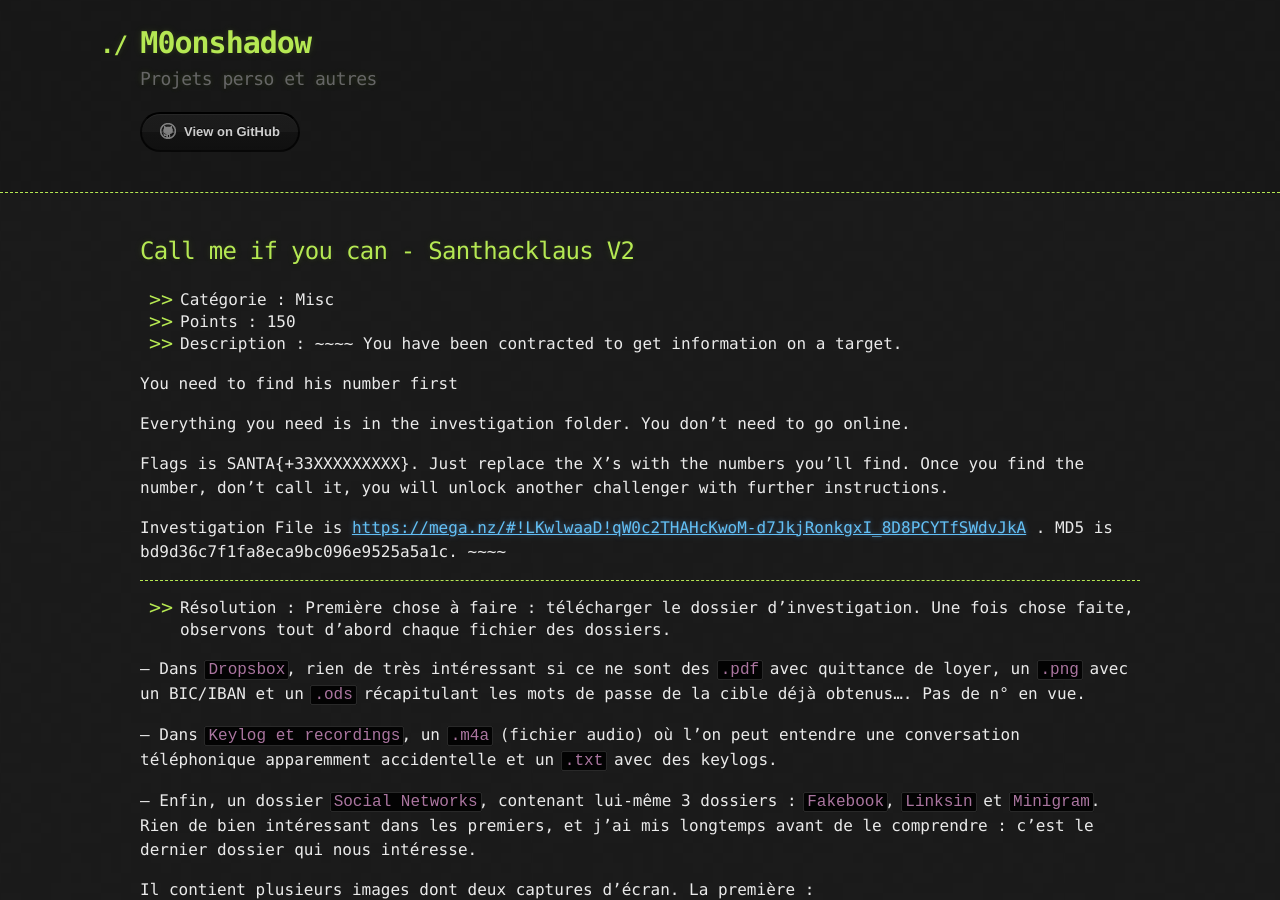
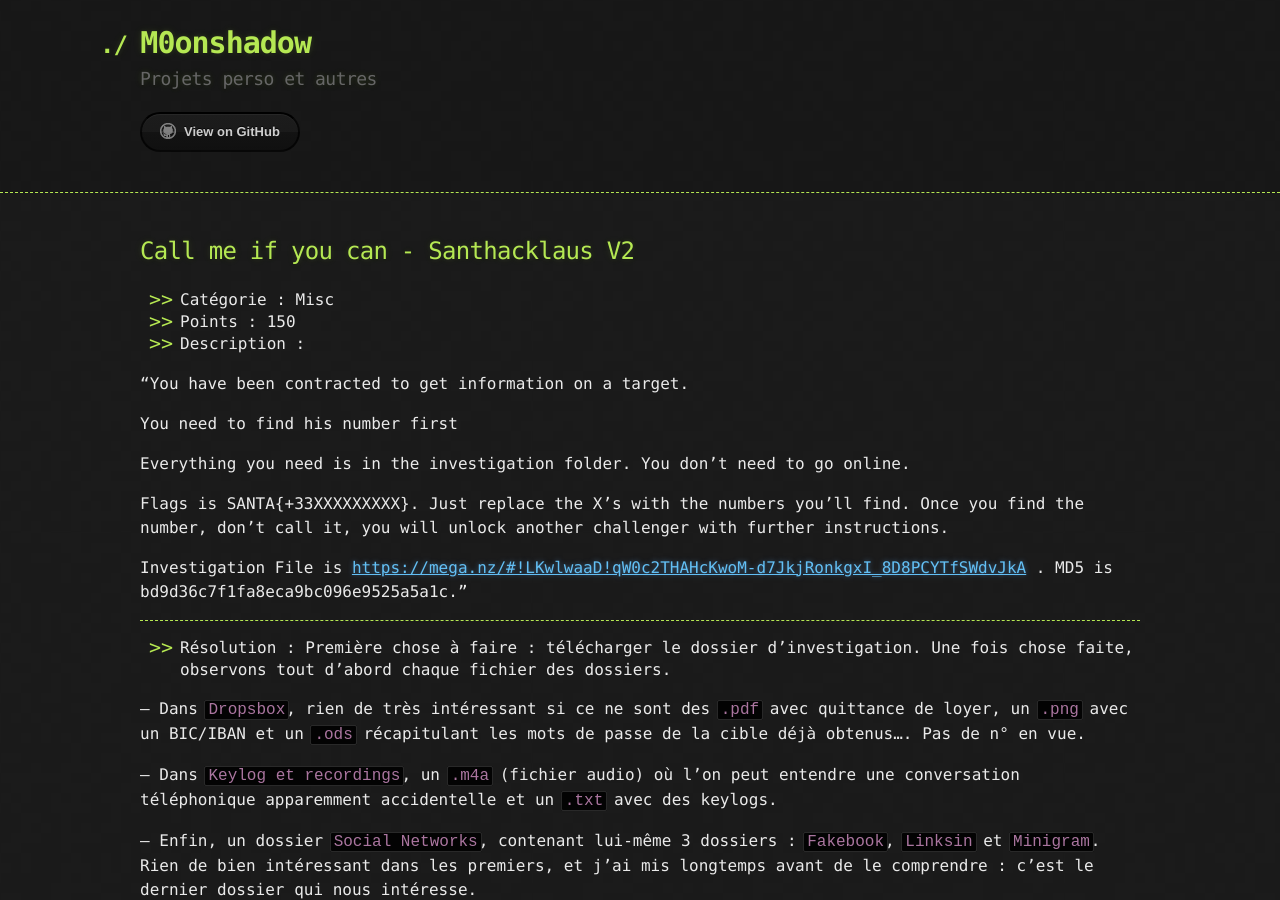
Before and after one commit to M0onshadow/M0onshadow.github.io, a Jekyll site: the page built from ctf/Santhacklaus/callme.md, in a window 1280 px wide and 900 px high. Built offline with Jekyll 4.4.1, drawn with Linux system fonts in a browser that asks for light colours; our own code applies the rules of GitHub Pages for plain Markdown files.

```diff
--- a/ctf/Santhacklaus/callme.md
+++ b/ctf/Santhacklaus/callme.md
@@ -7,8 +7,8 @@ layout: default
 - Catégorie : Misc
 - Points : 150
 - Description :
-~~~~
-You have been contracted to get information on a target.
+
+“You have been contracted to get information on a target.
 
 You need to find his number first
 
@@ -16,8 +16,7 @@ Everything you need is in the investigation folder. You don't need to go online.
 
 Flags is SANTA{+33XXXXXXXXX}. Just replace the X's with the numbers you'll find. Once you find the number, don't call it, you will unlock another challenger with further instructions.
 
-Investigation File is [https://mega.nz/#!LKwlwaaD!qW0c2THAHcKwoM-d7JkjRonkgxI_8D8PCYTfSWdvJkA](here) . MD5 is bd9d36c7f1fa8eca9bc096e9525a5a1c.
-~~~~
+Investigation File is [https://mega.nz/#!LKwlwaaD!qW0c2THAHcKwoM-d7JkjRonkgxI_8D8PCYTfSWdvJkA](here) . MD5 is bd9d36c7f1fa8eca9bc096e9525a5a1c.”
 <br/>
 * * *
 
```
